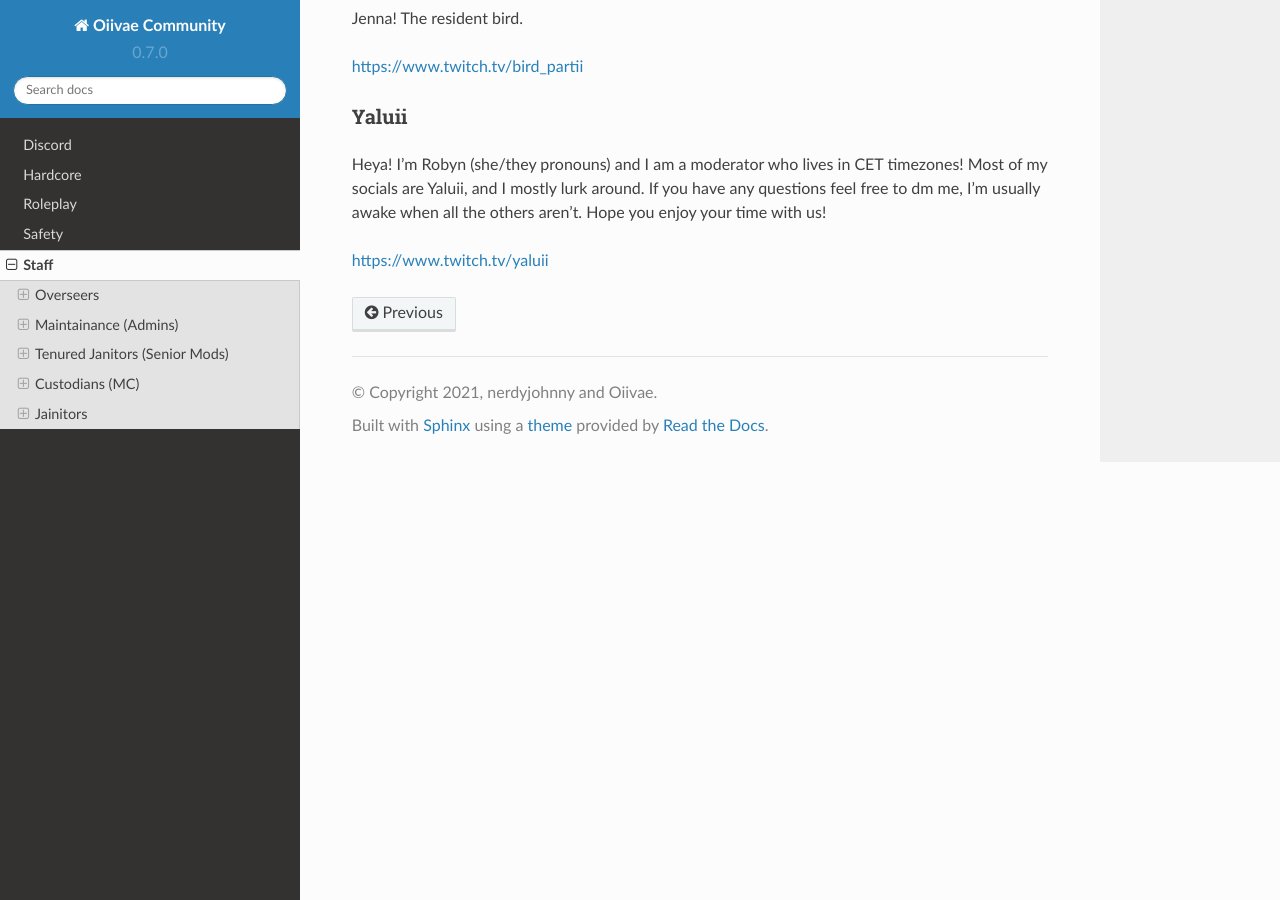
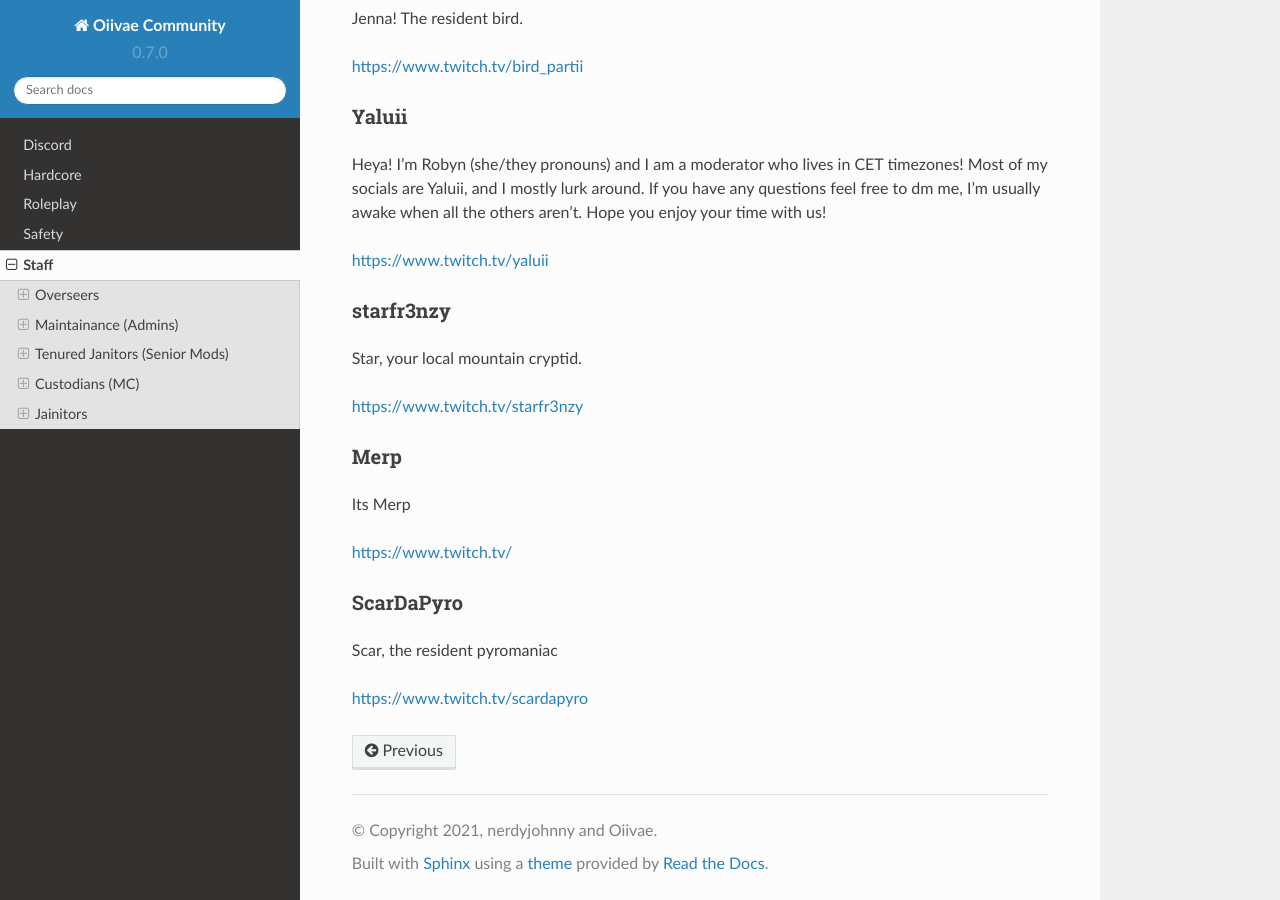
Before and after one commit to nerdyjohnny/ovidoc, a Sphinx documentation site: the page built from docs/source/staff.rst, in a window 1280 px wide and 900 px high, scrolled down 2303 px. Built offline with Sphinx 7.4.7 and the Read the Docs theme 2.0.0, drawn with Linux system fonts in a browser that asks for light colours.

Commit message:
Update staff.rst

```diff
--- a/docs/source/staff.rst
+++ b/docs/source/staff.rst
@@ -96,3 +96,21 @@ Yaluii
 Heya! I'm Robyn (she/they pronouns) and I am a moderator who lives in CET timezones! Most of my socials are Yaluii, and I mostly lurk around. If you have any questions feel free to dm me, I'm usually awake when all the others aren't. Hope you enjoy your time with us!
 
 https://www.twitch.tv/yaluii
+
+starfr3nzy
+''''''
+Star, your local mountain cryptid.
+
+https://www.twitch.tv/starfr3nzy
+
+Merp
+''''''
+Its Merp
+
+https://www.twitch.tv/
+
+ScarDaPyro
+''''''
+Scar, the resident pyromaniac
+
+https://www.twitch.tv/scardapyro
```
